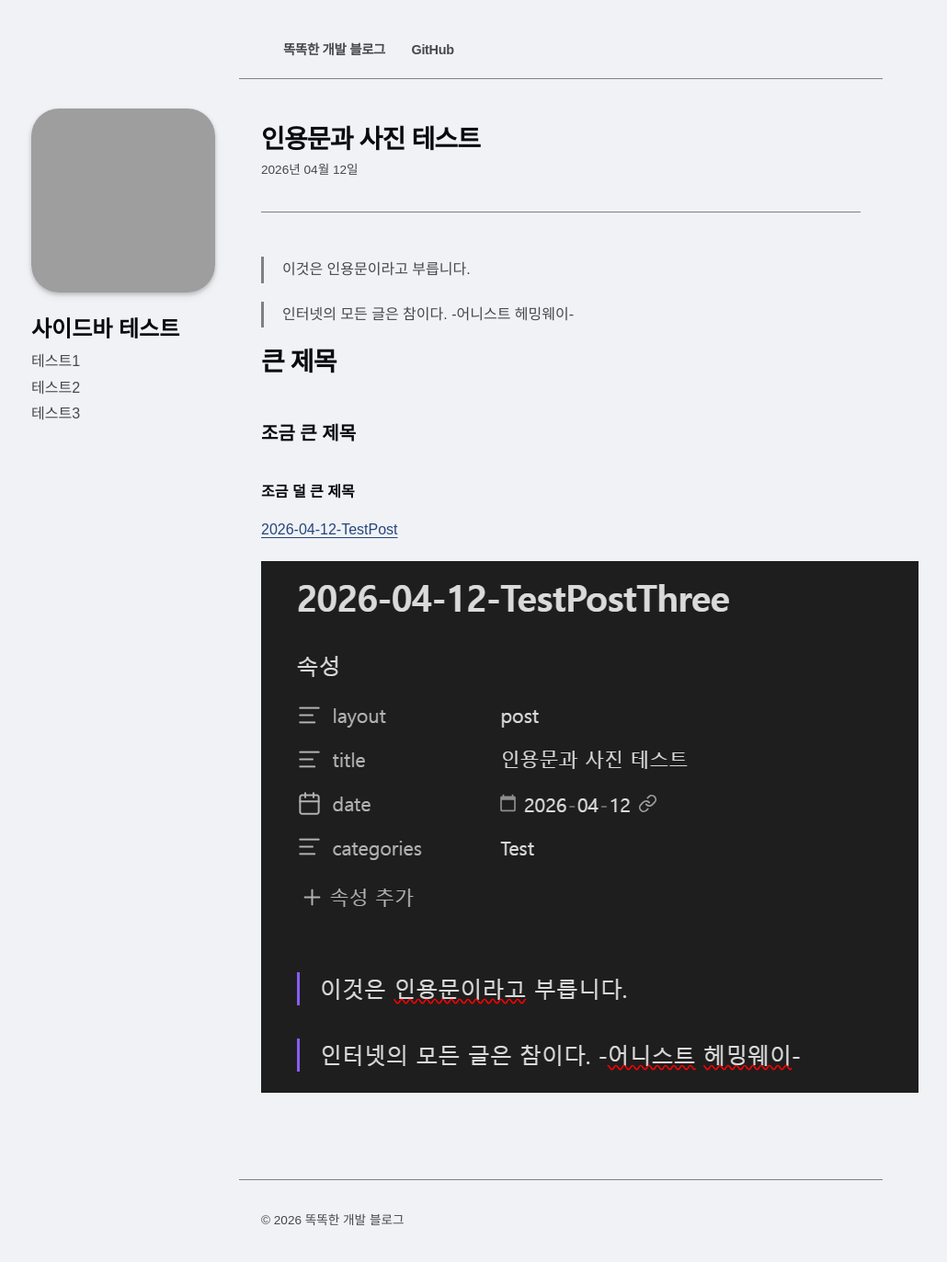
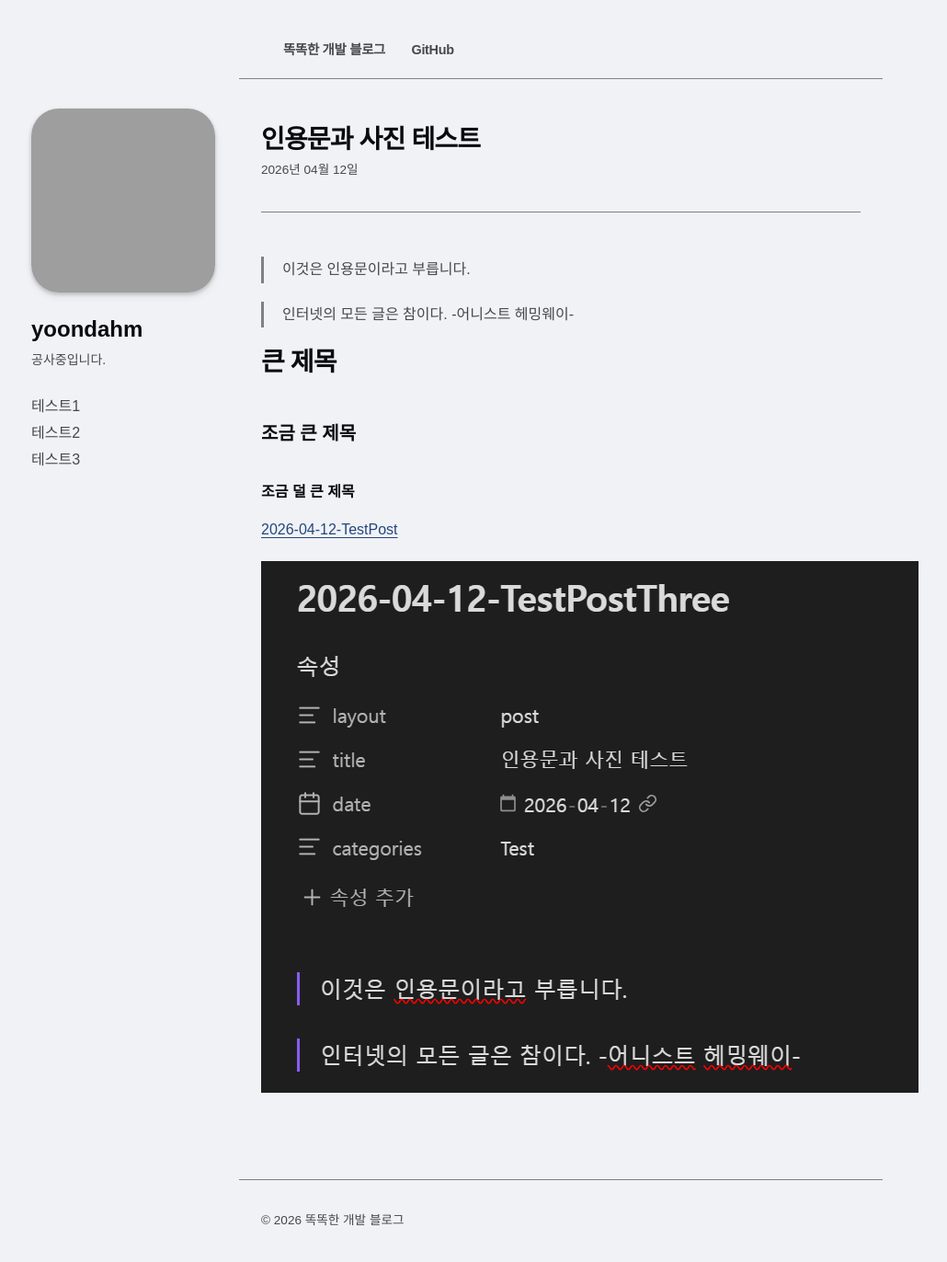
Before and after one commit to yoondahm/yoondahm.github.io, a Jekyll site: the page built from _posts/2026-04-12-TestPostThree.md, in a window 1280 px wide and 1372 px high. Shown: the whole window at 92% size, without its empty margins (30-1060 px from the left). Built offline with Jekyll 4.4.1, drawn with Linux system fonts in a browser that asks for light colours; some web fonts are replaced; grey boxes are pictures that could not be loaded.

Commit message:
update sidebar

```diff
--- a/_includes/side_bar_left.html
+++ b/_includes/side_bar_left.html
@@ -1,6 +1,7 @@
 <div class="side_bar_left">
   <img src="https://github.com/yoondahm.png" alt="프로필 사진" class="profile-image">
-  <h1>사이드바 테스트</h1>
+  <h1 class="name">yoondahm</h1>
+  <div class="description">{{ site.description }}</div>
   <ul>
     <li><a href="/test1">테스트1</a></li>
     <li><a href="/test2">테스트2</a></li>
--- a/assets/css/side_bar.css
+++ b/assets/css/side_bar.css
@@ -13,11 +13,21 @@
     list-style: none;
 }
 
+.side_bar_left .name {
+    font-weight: bold;
+}
+
 .side_bar_left .profile-image {
     border-radius: 15%;
     overflow: hidden;
     margin-bottom: 0.5rem;
     box-shadow: var(--shadow-m);
+}
+
+.side_bar_left .description {
+    font-size: 0.875rem;
+    color: var(--text-muted);
+    margin-bottom: 1.5rem;
 }
 
 .side_bar_left a {
--- a/assets/css/style.css
+++ b/assets/css/style.css
@@ -55,6 +55,7 @@
   --font-sans: "Pretendard", "Apple SD Gothic Neo", sans-serif;
   --font-mono: "JetBrains Mono", monospace;
   --max-width: 700px;
+  /* --mobile-max-width: 1200px; */
   @media (max-width: 1200px) {
     --max-width: 95%;
   }
```
